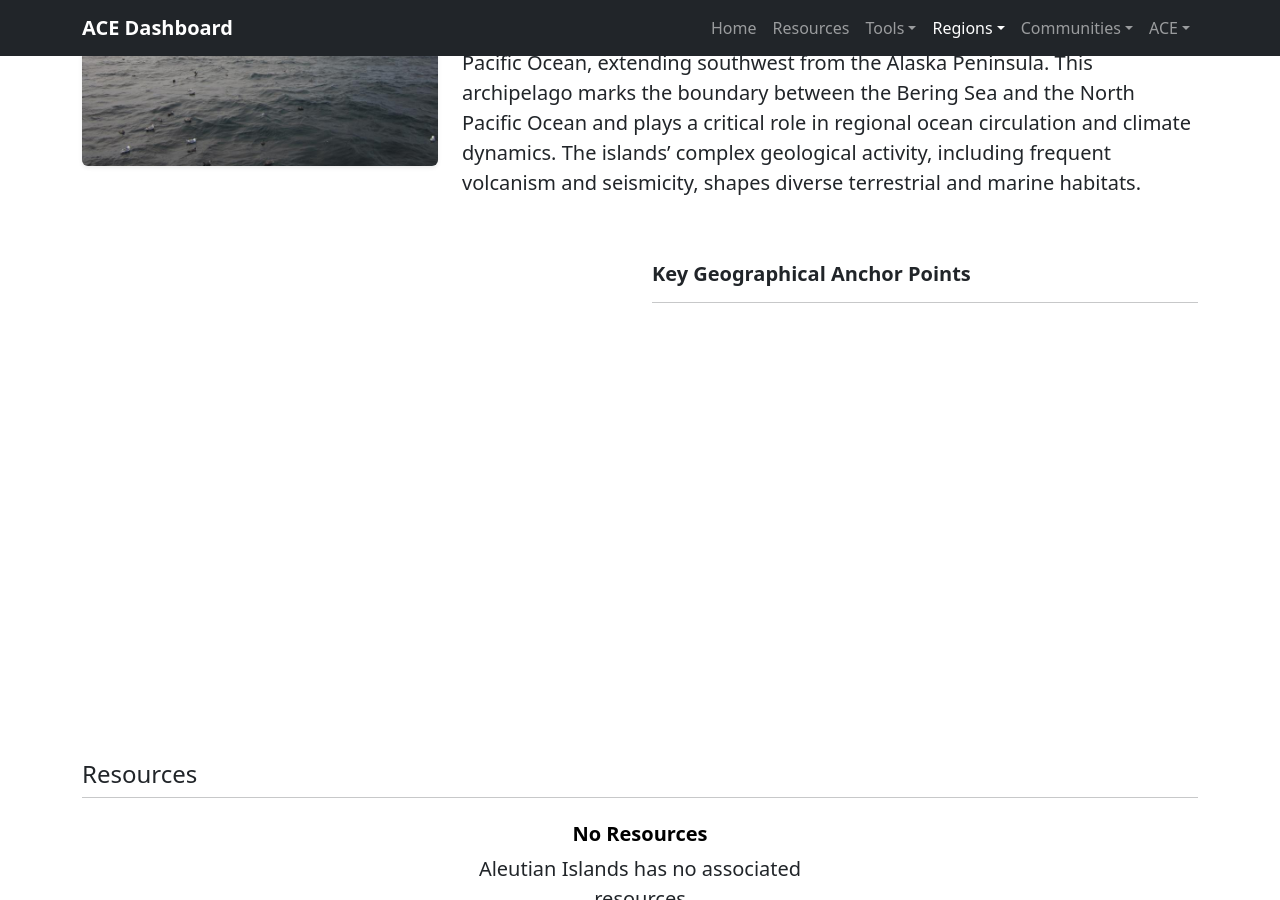
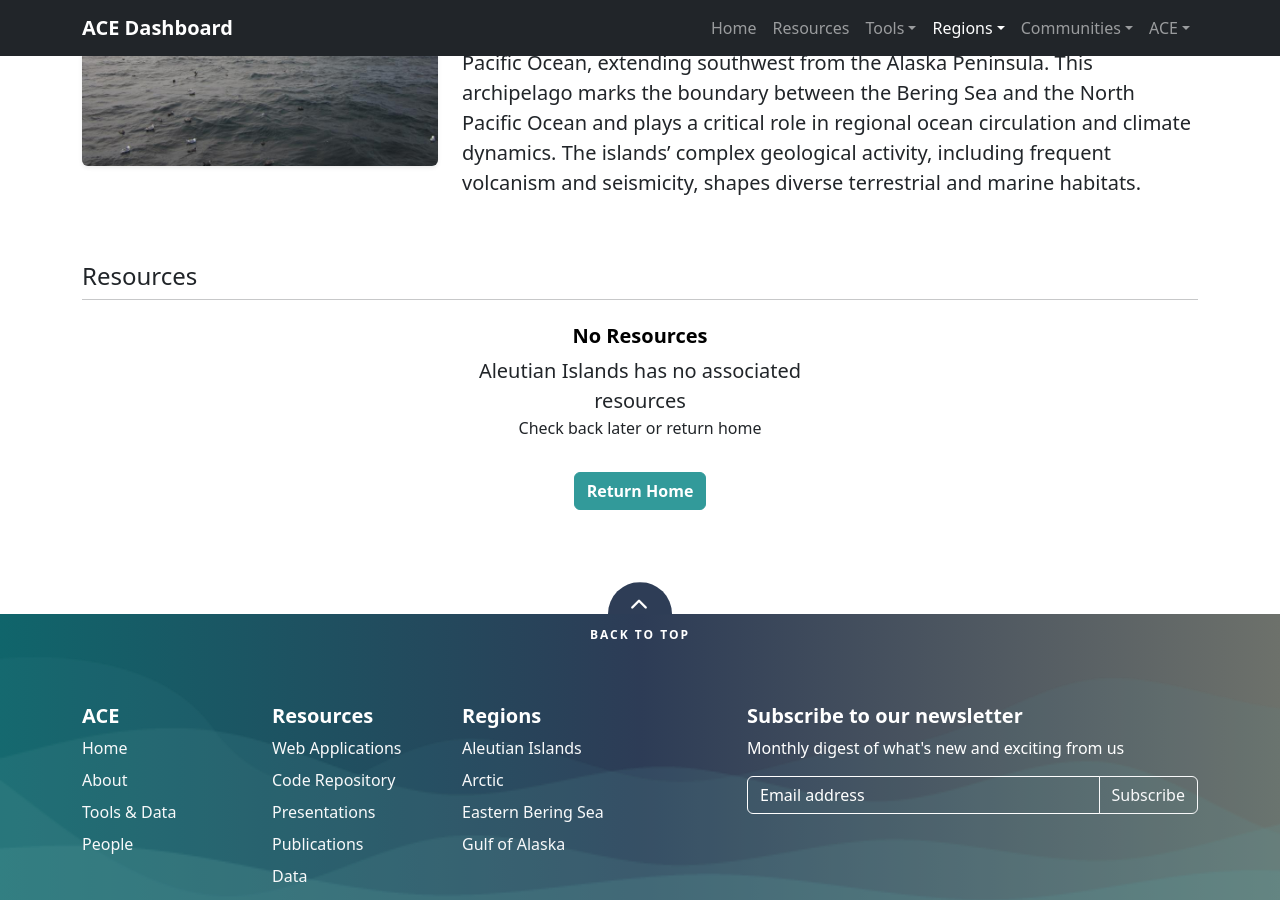
Before and after one commit to hnibert/ace-prototype, a Jekyll site: the page built from _regions/aleutian-islands.md, in a window 1280 px wide and 900 px high, scrolled down 515 px. Built offline with Jekyll 4.4.1, drawn with Linux system fonts in a browser that asks for light colours; nearby versions of some CDN libraries.

Commit message:
Update region.html

```diff
--- a/_layouts/region.html
+++ b/_layouts/region.html
@@ -24,7 +24,7 @@ layout: default
     </div>
 </section>
 
-{%- if page.google_maps_url == nil or page.key_geographical_points.size <= 0 -%}
+{%- unless page.google_maps_url == nil or page.key_geographical_points.size <= 0 -%}
 <!-- Geospatial Overview -->
 <section aria-labelledby="geospatial-title">
     <div class="container">
@@ -68,7 +68,7 @@ layout: default
         </div>
     </div>
 </section>
-{%- endif -%}
+{%- endunless -%}
 
 <!-- Resource Section -->
 <section aria-labelledby="resources-title">
```
